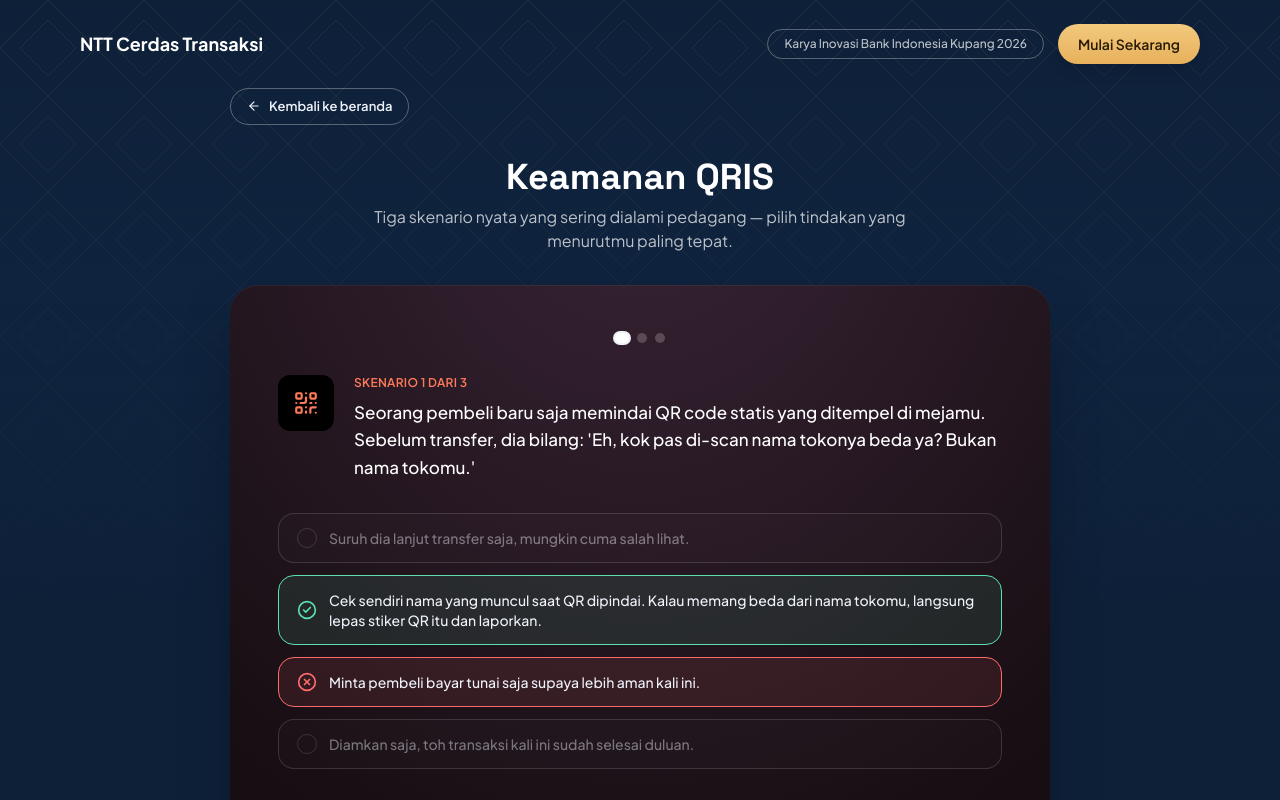
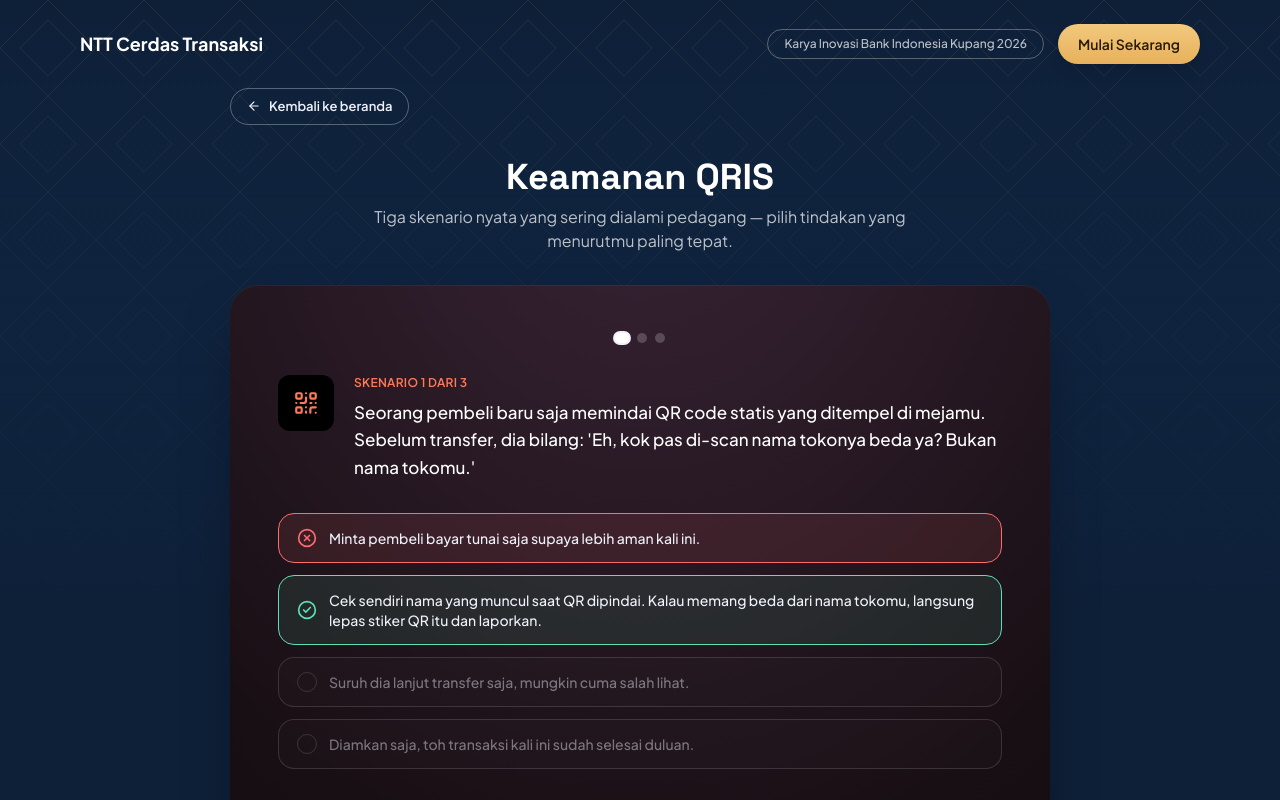
Before and after one commit to Petra-Miracle/NTT-Cerdas-Transaksi-CLIENT, a React (Vite) app: page /keamanan in a window 1280 px wide. Both pictures are taken after a click on the button "Minta pembeli bayar tunai saja supaya lebih aman kali ini.". Shown: the top 800 px of the page. Built offline with nearby package versions, Linux system fonts and the light colour scheme; no server answers.

Commit message:
Add shuffle utility and refactor KeamananFlow and KuisModal components to use shuffled options

```diff
--- a/src/modules/keamanan/KeamananFlow.jsx
+++ b/src/modules/keamanan/KeamananFlow.jsx
@@ -1,9 +1,10 @@
 import { ArrowRight, Bell, CircleCheck, CircleX, QrCode, ScanLine } from 'lucide-react'
-import { useState } from 'react'
+import { useMemo, useState } from 'react'
 import { Link } from 'react-router-dom'
 import AnswerCard from '../../components/AnswerCard'
 import ProgressDots from '../../components/ProgressDots'
 import { submitSkenarioAttempt } from '../../services/api'
+import { shuffleArray } from '../../utils/shuffle'
 import { SKENARIO_LIST, SKENARIO_PESAN_BELUM_SEMPURNA, SKENARIO_PESAN_SEMPURNA } from './keamananContent'
 
 const TOTAL = SKENARIO_LIST.length
@@ -20,10 +21,11 @@ function KeamananFlow() {
   const skenario = SKENARIO_LIST[state.index]
   const ScenarioIcon = SKENARIO_ICONS[state.index]
   const isAnswered = state.selected !== null
+  const opsi = useMemo(() => shuffleArray(skenario.opsi), [skenario])
 
   const handleSelect = (optionIndex) => {
     if (isAnswered) return
-    const benar = skenario.opsi[optionIndex].benar
+    const benar = opsi[optionIndex].benar
     setState((prev) => ({ ...prev, selected: optionIndex, score: prev.score + (benar ? 1 : 0) }))
   }
 
@@ -86,13 +88,13 @@ function KeamananFlow() {
       </div>
 
       <div className="flex flex-col gap-3">
-        {skenario.opsi.map((opsi, index) => (
+        {opsi.map((item, index) => (
           <AnswerCard
-            key={index}
-            label={opsi.label}
+            key={item.label}
+            label={item.label}
             isAnswered={isAnswered}
             isSelected={state.selected === index}
-            isCorrect={isAnswered && opsi.benar}
+            isCorrect={isAnswered && item.benar}
             onClick={() => handleSelect(index)}
           />
         ))}
@@ -101,20 +103,20 @@ function KeamananFlow() {
       {isAnswered && (
         <div className="callout-slot flex flex-col gap-3">
           <div className="flex items-center gap-2.5">
-            {skenario.opsi[state.selected].benar ? (
+            {opsi[state.selected].benar ? (
               <CircleCheck size={20} className="text-[var(--color-sage)]" aria-hidden="true" />
             ) : (
               <CircleX size={20} className="text-[var(--color-danger)]" aria-hidden="true" />
             )}
             <p
               className="text-base font-bold"
-              style={{ color: skenario.opsi[state.selected].benar ? 'var(--color-sage)' : 'var(--color-danger)' }}
+              style={{ color: opsi[state.selected].benar ? 'var(--color-sage)' : 'var(--color-danger)' }}
             >
-              {skenario.opsi[state.selected].benar ? 'Tepat sekali!' : 'Belum tepat'}
+              {opsi[state.selected].benar ? 'Tepat sekali!' : 'Belum tepat'}
             </p>
           </div>
           <p className="text-sm leading-relaxed text-[var(--color-ink-on-bg-muted)]">
-            {skenario.opsi[state.selected].feedback}
+            {opsi[state.selected].feedback}
           </p>
           <button type="button" className="btn-primary-rust w-fit self-end" onClick={handleNext}>
             {state.index === TOTAL - 1 ? 'Lihat hasil' : 'Skenario Berikutnya'}
--- a/src/modules/kuis/KuisModal.jsx
+++ b/src/modules/kuis/KuisModal.jsx
@@ -1,9 +1,10 @@
 import { ArrowRight, CircleCheck, CircleX } from 'lucide-react'
-import { useState } from 'react'
+import { useMemo, useState } from 'react'
 import AnswerCard from '../../components/AnswerCard'
 import Modal from '../../components/Modal'
 import ProgressDots from '../../components/ProgressDots'
 import { submitKuisAttempt } from '../../services/api'
+import { shuffleArray } from '../../utils/shuffle'
 import { getKuisMessage, KUIS_LIST } from './kuisContent'
 
 const TOTAL = KUIS_LIST.length
@@ -26,10 +27,14 @@ function KuisModal({ isOpen, onClose }) {
 
   const soal = KUIS_LIST[state.index]
   const isAnswered = state.selected !== null
+  const opsi = useMemo(
+    () => shuffleArray(soal.opsi.map((label, index) => ({ label, benar: index === soal.benar }))),
+    [soal],
+  )
 
   const handleSelect = (optionIndex) => {
     if (isAnswered) return
-    const benar = optionIndex === soal.benar
+    const benar = opsi[optionIndex].benar
     setState((prev) => ({ ...prev, selected: optionIndex, correctCount: prev.correctCount + (benar ? 1 : 0) }))
   }
 
@@ -87,13 +92,13 @@ function KuisModal({ isOpen, onClose }) {
           </div>
 
           <div className="flex flex-col gap-2.5">
-            {soal.opsi.map((opsi, index) => (
+            {opsi.map((item, index) => (
               <AnswerCard
-                key={index}
-                label={opsi}
+                key={item.label}
+                label={item.label}
                 isAnswered={isAnswered}
                 isSelected={state.selected === index}
-                isCorrect={isAnswered && index === soal.benar}
+                isCorrect={isAnswered && item.benar}
                 onClick={() => handleSelect(index)}
               />
             ))}
@@ -102,16 +107,16 @@ function KuisModal({ isOpen, onClose }) {
           {isAnswered && (
             <div className="callout-slot flex flex-col gap-2">
               <div className="flex items-center gap-2">
-                {state.selected === soal.benar ? (
+                {opsi[state.selected].benar ? (
                   <CircleCheck size={16} className="text-[var(--color-sage)]" aria-hidden="true" />
                 ) : (
                   <CircleX size={16} className="text-[var(--color-danger)]" aria-hidden="true" />
                 )}
                 <p
                   className="text-sm font-bold"
-                  style={{ color: state.selected === soal.benar ? 'var(--color-sage)' : 'var(--color-danger)' }}
+                  style={{ color: opsi[state.selected].benar ? 'var(--color-sage)' : 'var(--color-danger)' }}
                 >
-                  {state.selected === soal.benar ? 'Tepat!' : 'Belum tepat'}
+                  {opsi[state.selected].benar ? 'Tepat!' : 'Belum tepat'}
                 </p>
               </div>
               <p className="text-[13px] leading-relaxed text-[var(--color-ink-on-bg-muted)]">{soal.penjelasan}</p>
--- /dev/null
+++ b/src/utils/shuffle.js
@@ -0,0 +1,8 @@
+export function shuffleArray(array) {
+  const result = [...array]
+  for (let i = result.length - 1; i > 0; i--) {
+    const j = Math.floor(Math.random() * (i + 1))
+    ;[result[i], result[j]] = [result[j], result[i]]
+  }
+  return result
+}
```
